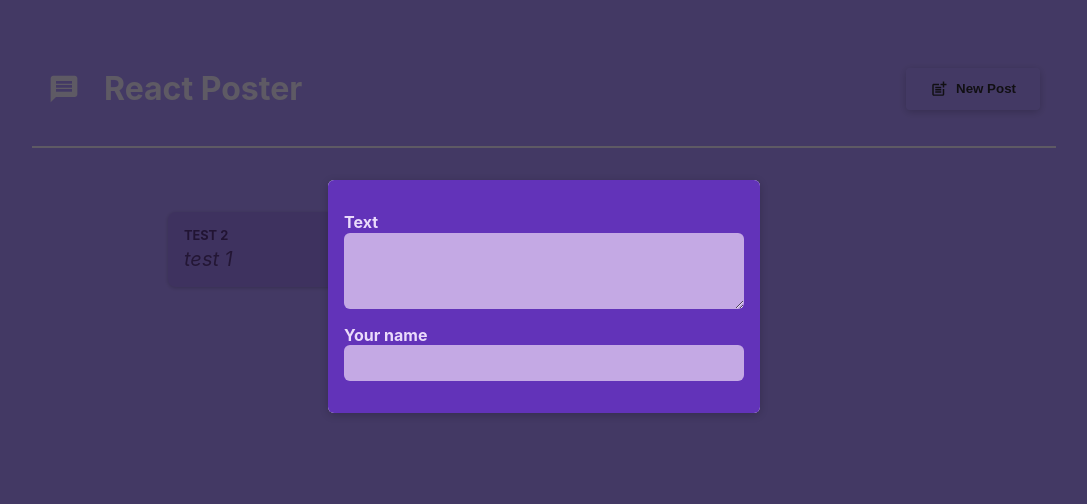
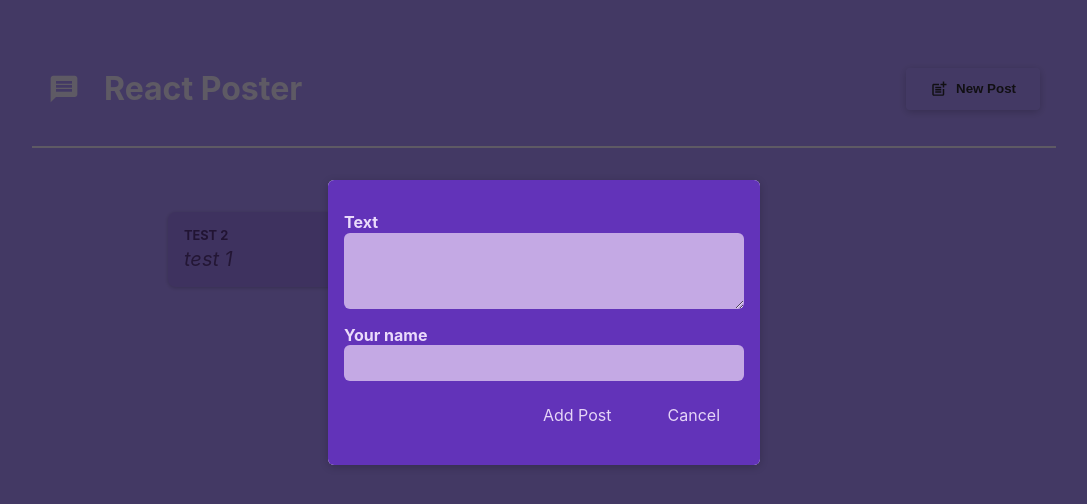
Before and after one commit to guiizis/nextJS, a React (Create React App) app in the folder react-raw/my-react-app/: page / in a window 1280 px wide. Both pictures are taken after a click on the button "New Post". Shown: the top 504 px of the page, without its empty margins (96-1183 px from the left). Built offline with nearby package versions, Linux system fonts and the light colour scheme.

Commit message:
add submit and cancel button

```diff
--- a/react-raw/my-react-app/src/components/ListPosts/ListPost.js
+++ b/react-raw/my-react-app/src/components/ListPosts/ListPost.js
@@ -1,3 +1,4 @@
+import { useOpenModalSharedState } from "../../context/OpenModalContext";
 import { Modal } from "../ModalComponet/modal";
 import NewPost from "../NewPost/NewPost";
 import { PostComponent } from "../Post/Post";
@@ -7,6 +8,7 @@ import { useState } from "react";
 export function ListPostComponent() {
   const [enteredText, setEnteredText] = useState('test 1');
   const [enteredAuthor, setEnteredAuthor] = useState('test 2');
+  const {setSharedOpenModalValue} = useOpenModalSharedState()
 
   function changeBodyHandler(event) {
     setEnteredText(event.target.value);
@@ -16,12 +18,17 @@ export function ListPostComponent() {
     setEnteredAuthor(event.target.value);
   }
 
+  function closeModalHandler() {
+    setSharedOpenModalValue(false);
+  }
+
   return (
     <>
       <Modal>
         <NewPost
           onBodyChange={changeBodyHandler}
           onAuthorChange={changeAuthorHandler}
+          onCancel={closeModalHandler}
         />
       </Modal>
       <ul className={classes.posts}>
--- a/react-raw/my-react-app/src/components/NewPost/NewPost.js
+++ b/react-raw/my-react-app/src/components/NewPost/NewPost.js
@@ -11,6 +11,10 @@ function NewPost(props) {
         <label htmlFor="name">Your name</label>
         <input type="text" id="name" onChange={props.onAuthorChange} required />
       </p>
+      <p className={classes.actions}>
+        <button type="button">Add Post</button>
+        <button type="button" onClick={props.onCancel}>Cancel</button>
+      </p>
     </form>
   );
 }
```
